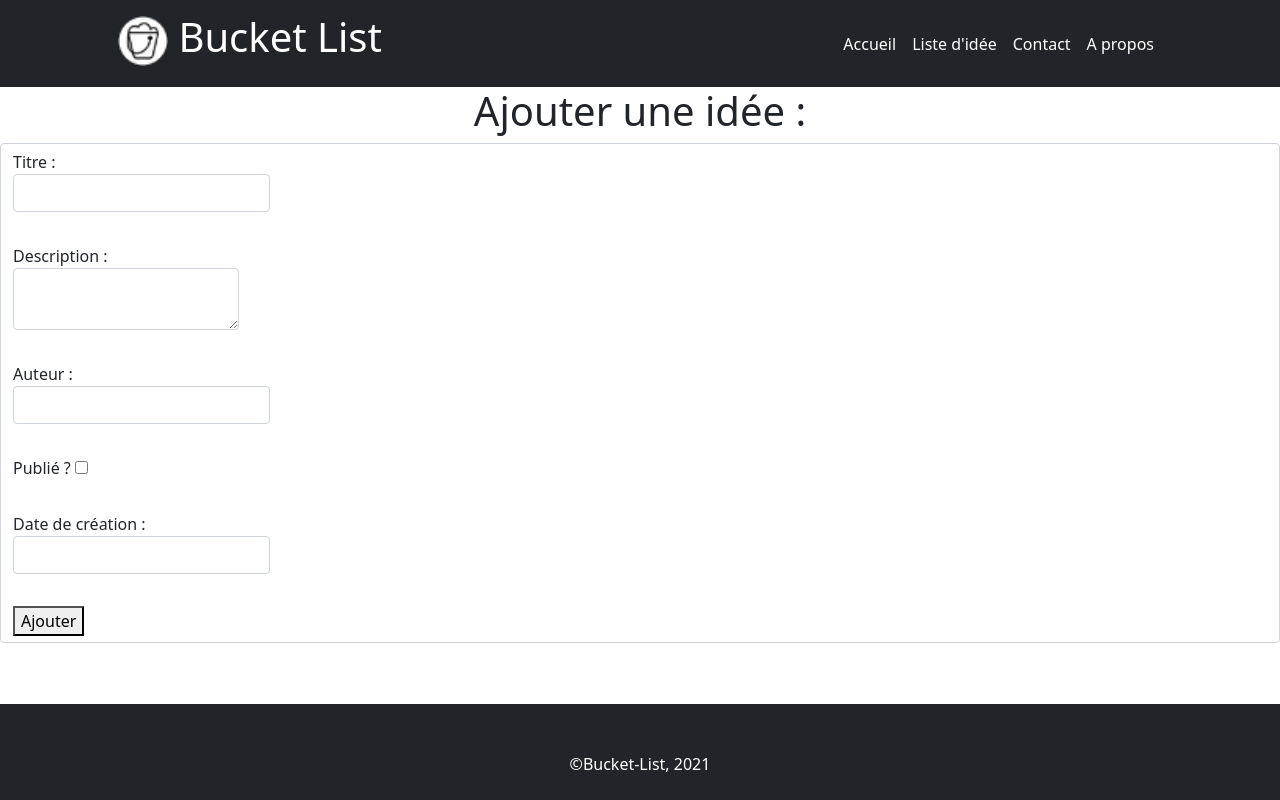
After one commit to MathildaAlmeida/symfonyWish, a Symfony app: template templates/wish/ajouter.html.twig in a window 1280 px wide. The commit adds this page. Run offline with Twig, Linux system fonts and the light colour scheme; the template is opened without the code that fills it, so the values that code supplies are empty; form fields are guessed from the names that the template uses; some libraries are stand-ins or nearby versions.

Commit message:
modif form

```diff
--- /dev/null
+++ b/templates/wish/ajouter.html.twig
@@ -0,0 +1,42 @@
+{% extends 'base.html.twig' %}
+
+{% block title %}Bucket List{% endblock %}
+
+{% block body %}
+    <h1> Ajouter une idée :   </h1>
+
+    <div class="form-group form-control">
+        {{ form_start(formWish)}}
+
+            <div class="input-group mb-3">
+             <p>Titre :  {{ form_widget(formWish.title)}}</p>
+
+             </div>
+
+            <div class="input-group mb-3">
+             <p>Description :  {{ form_widget(formWish.description)}}</p>
+
+            </div>
+
+            <div class="input-group mb-3">
+            <p> Auteur : {{ form_widget(formWish.author)}} </p>
+
+            </div>
+
+            <div class="input-group mb-3">
+            <p> Publié ? {{ form_widget(formWish.isPublished)}} </p>
+
+            </div>
+
+            <div class="input-group mb-3">
+            <p> Date de création : {{ form_widget(formWish.dateCreated)}}</p>
+
+            </div>
+
+
+            <button type="submit">Ajouter</button>
+
+        {{ form_end(formWish)}}
+    </div>
+
+{% endblock %}
--- a/templates/wish/wish.html.twig
+++ b/templates/wish/wish.html.twig
@@ -12,6 +12,8 @@
         {% endfor %}
     </ul>
 
+    <a href="{{ path('wish_ajouter')}}"> Ajouter une idée </a>
+
 
 
 {% endblock %}
```
Also changed, not shown: src/Controller/WishController.php (+27 -0 lines).
